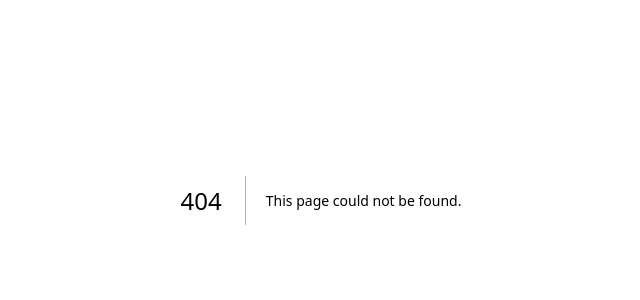
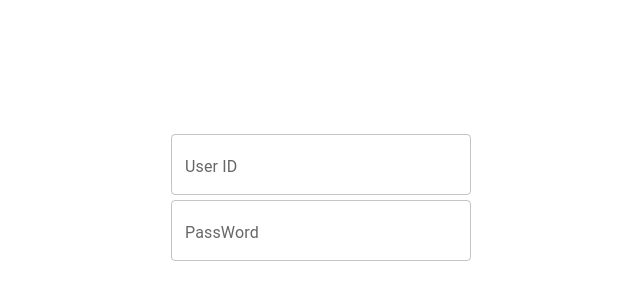
Before and after one commit to the51DT/fit_next, a Next.js app: page /admin/login in a window 1280 px wide. Before the commit this address had no page. Shown: the part 200-500 px from the top of the page, without its empty margins (319-959 px from the left). Built offline with nearby package versions, Linux system fonts and the light colour scheme; a web font is replaced by a local one.

Commit message:
추가 설치

```diff
--- /dev/null
+++ b/app/admin/login/page.tsx
@@ -0,0 +1,29 @@
+import * as React from 'react';
+import Box from '@mui/material/Box';
+import TextField from '@mui/material/TextField';
+
+export default function LoginPage(){
+    return (
+        <Box component="section" sx={{
+                display: 'flex',
+                alignItems: 'center',
+                justifyContent: 'center',
+                height: '100vh',
+                flexDirection: 'column',
+            }}>
+            <Box component="div" sx={{
+                display: 'flex',
+                alignItems: 'center',
+                justifyContent: 'center',
+                flexDirection: 'column',
+                width: '100%',
+                maxWidth: '300px',
+                gap: '10px',
+            }}>
+                <TextField fullWidth label="User ID" id="fullWidth" />
+                <TextField fullWidth label="PassWord" id="fullWidth" />
+            </Box>
+
+        </Box>
+    );
+};
```
Also changed, not shown: package.json (+7 -2 lines), styles/index.css (line endings or trailing spaces), 1 other file (tests, documents, lock files or other folders).
